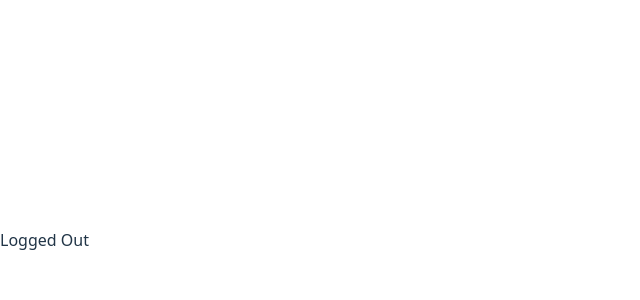
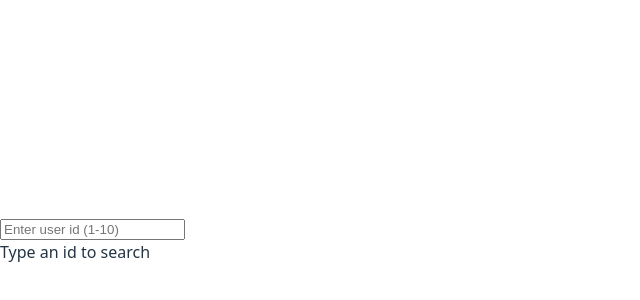
Before and after one commit to yvan-hirwa/react, a React (Vite) app in the folder firstReactProject/: page / in a window 1280 px wide. Shown: the part 160-460 px from the top of the page, without its empty margins (0-640 px from the left). Built offline with nearby package versions, Linux system fonts and the light colour scheme.

Commit message:
userlookup with useEffect hook

```diff
--- a/firstReactProject/src/App.jsx
+++ b/firstReactProject/src/App.jsx
@@ -1,6 +1,7 @@
 import { useState } from "react"
 import StatusBar from "./components/StatusBar.jsx"
 import LogOut from "./components/LogOut.jsx"
+import UserLookUp from "./components/UserLookup.jsx"
 
 
 function App(){
@@ -50,7 +51,8 @@ function App(){
 
   return (
     <div>
-      <LogOut/>
+      {/* <LogOut/> */}
+      <UserLookUp/>
       {/* <StatusBar /> */}
       {/* <button onClick={()=> handleRestock()}>Restock</button>
       <div>
--- /dev/null
+++ b/firstReactProject/src/components/UserLookup.jsx
@@ -0,0 +1,62 @@
+import React, { useState, useEffect } from 'react'
+
+function UserLookUp() {
+
+    const [query, setQuery] = useState('')
+    const [status, setStatus] = useState('idle')
+    const [user, setUser] = useState(null)
+    const [error, setError] = useState(null)
+
+    function validateInput(input){
+        const number = input.value
+        setQuery(number)
+    }
+
+   useEffect(()=>{
+    if(!query){
+        setStatus('idle')
+        setUser(null)
+        setError(null)
+        return
+    }
+    else if(!(parseInt(query) >= 1 && parseInt(query) <=10)){
+        setStatus('error')
+        setError('Input should be a number between 1 and 10')
+        setUser(null)
+        return
+    }
+    else{
+        setStatus('loading')
+        setError('')
+        fetch(`https://jsonplaceholder.typicode.com/users/${query}`)
+            .then(data => data.json())
+            .then(user => {
+                setUser(user)
+                setStatus('success')
+            })
+            .catch(error => {
+                setError(error.message)
+                setStatus('error')
+            })
+    }
+   },[query])
+
+
+
+  return (
+    <div>
+        <div>
+            <input type="text" placeholder='Enter user id (1-10)' onChange={(e)=> validateInput(e.target)}  />
+        </div>
+        <div>
+            {status === 'idle' ? 'Type an id to search':
+            status === 'loading' ? 'Loading ...' :
+            status === 'error' ? error :
+            status  === 'success' ? <div><p>{user.name}</p> <p>{user.email}</p></div> : ''
+            }
+        </div>
+    </div>
+  )
+}
+
+export default UserLookUp
```
